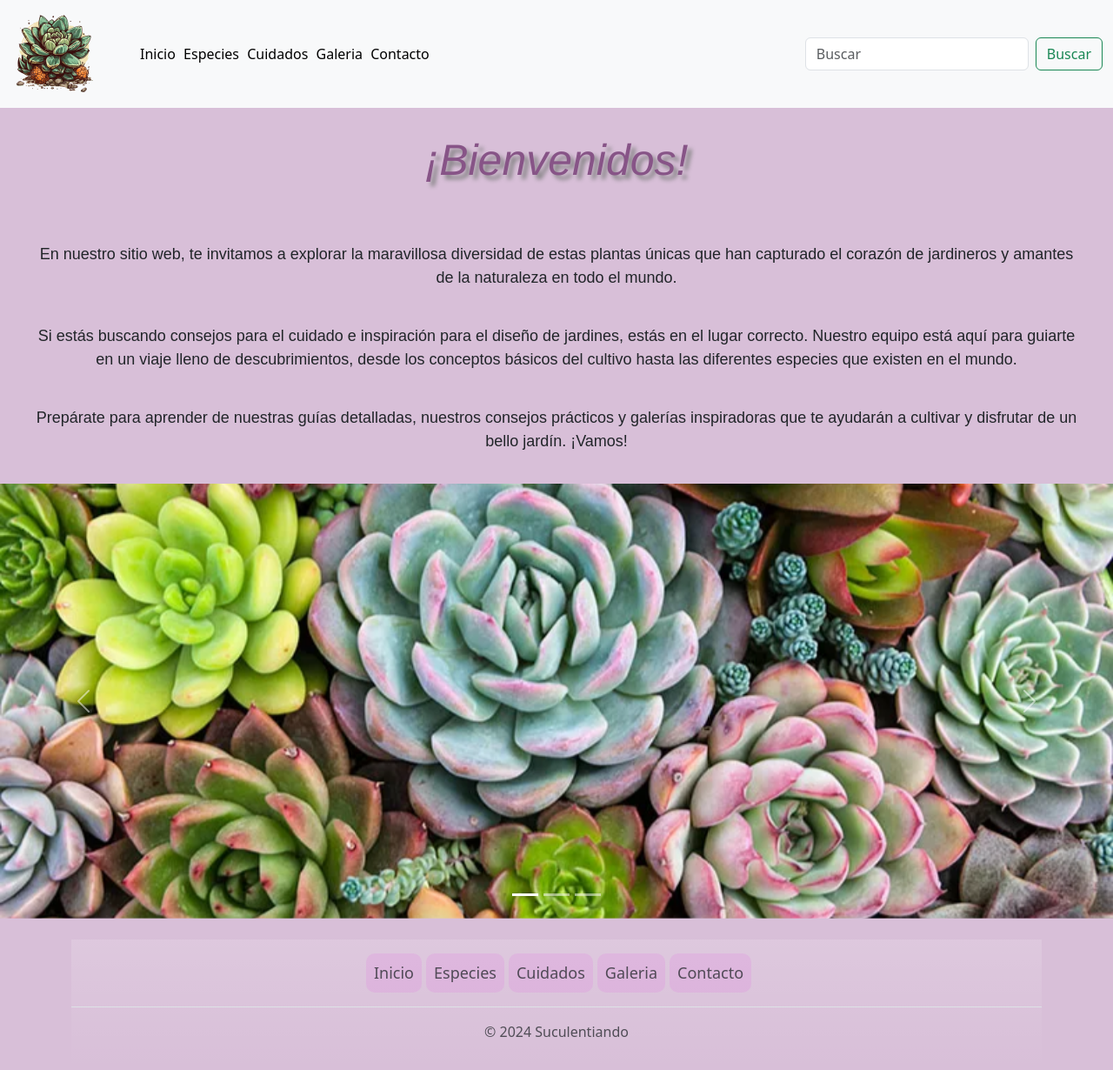
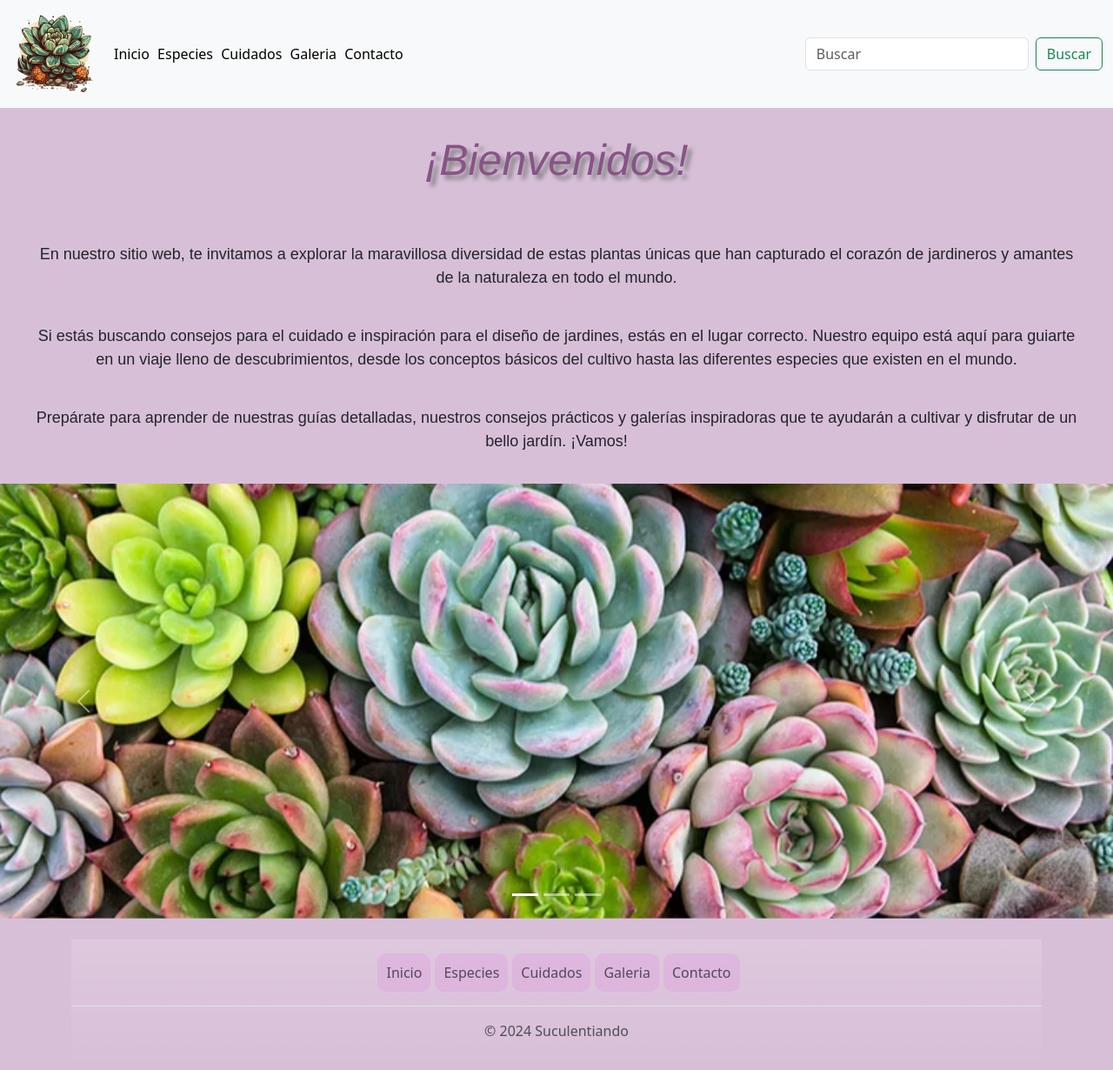
Before and after one commit to CamilaBorelli/Entrega-Final, a website: page index.html in a window 1280 px wide. Shown: the whole page at 87% size. Drawn offline with nearby package versions, Linux system fonts and the light colour scheme.

Commit message:
elimine la carpeta css y modifique el navbar

```diff
--- a/SCSS/components/_footer.scss
+++ b/SCSS/components/_footer.scss
@@ -1,9 +1,16 @@
 .container .nav-item {
-    font-size: 18px;
+    display: inline-block;
+    padding: 1px;
+    font-size: 16px;
     background-color: rgba(224, 116, 224, 0.192);
     border-radius: 10px;
     transition: 0.3s;
     border: 1px solid transparent;
+
+    .container ul {
+        display: inline-block;
+    }
+
 
     &:hover {
         background-color: transparent;
--- a/SCSS/components/_navbar.scss
+++ b/SCSS/components/_navbar.scss
@@ -14,7 +14,6 @@
 
 .navbar-nav {
     display: inline-block;
-    padding: 30px;
 }
 
 .nav-item {
```
Also changed, not shown: SCSS/layouts/_mediaqueries.scss (line endings or trailing spaces), ccs/style.css (deleted), css/style.css, 2 other files.
